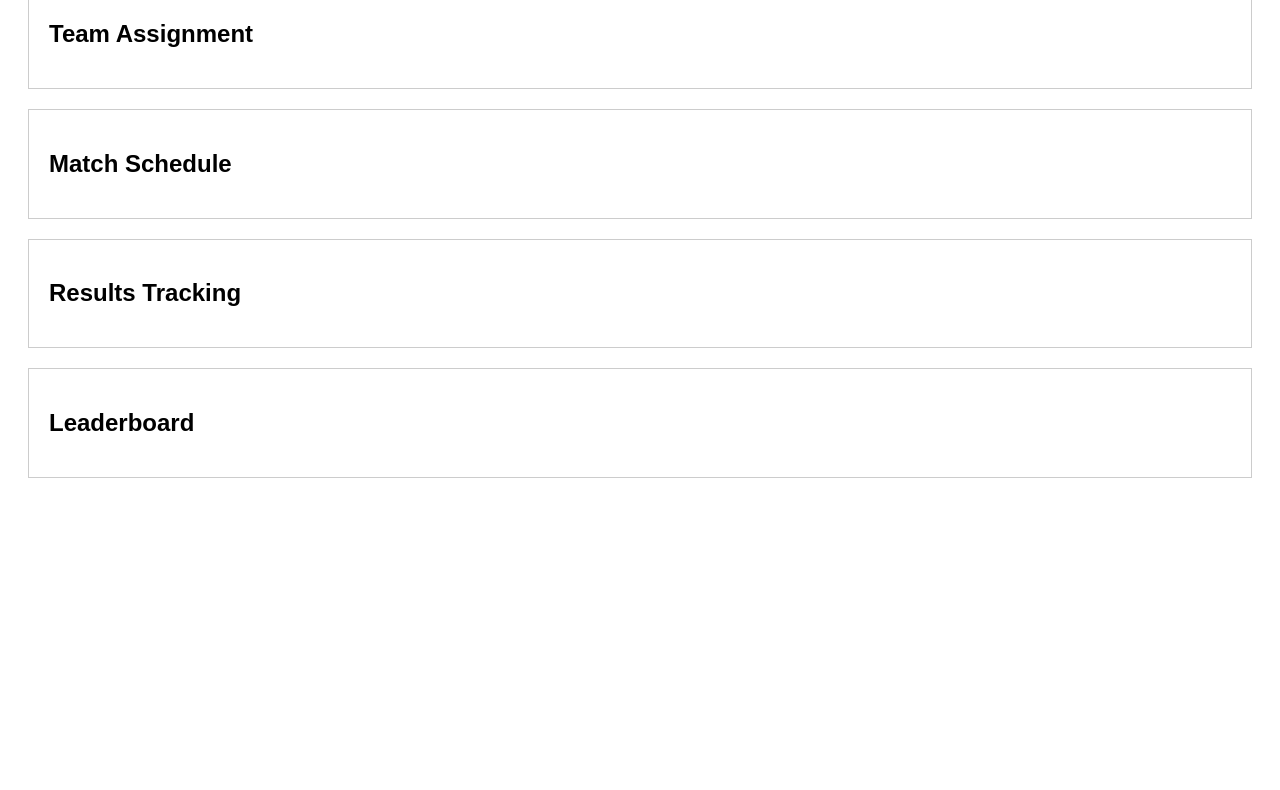
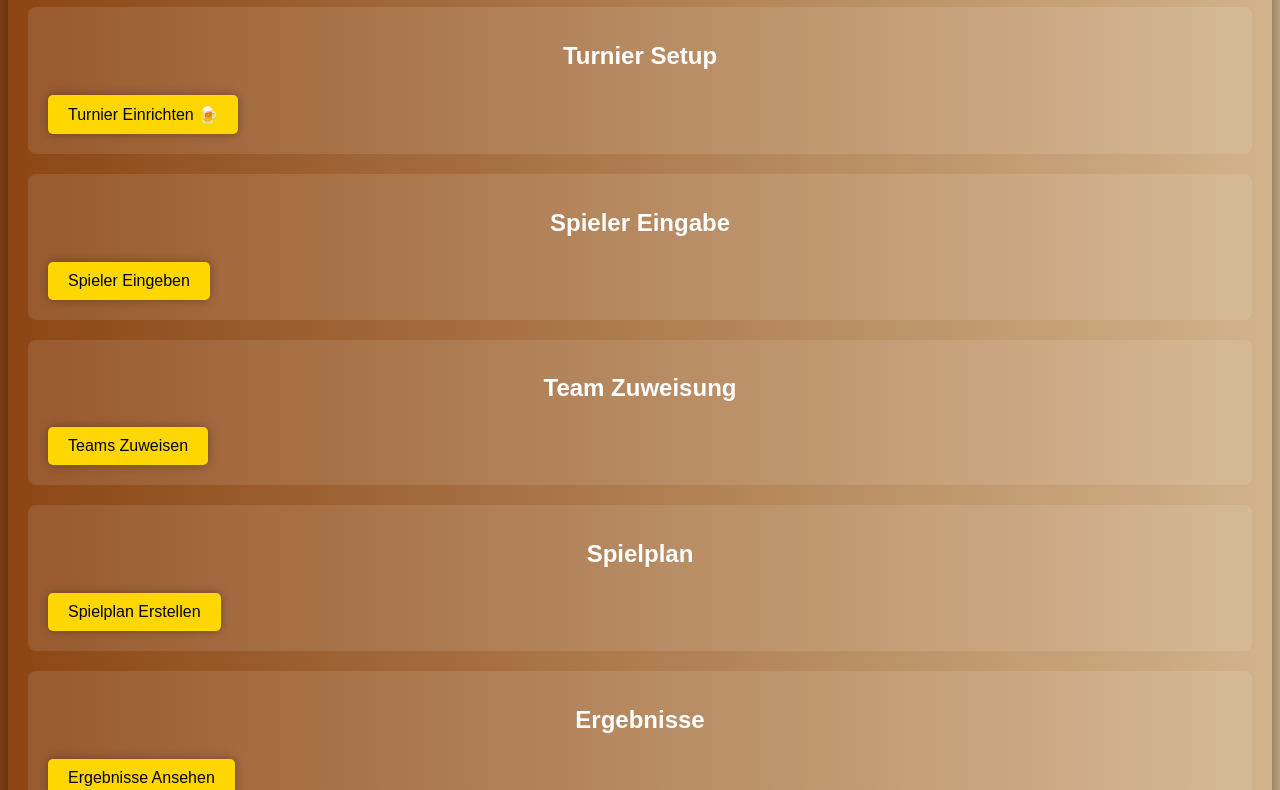
Before and after one commit to ttobitobsen-glitch/bierpong-turnier, a plain HTML site: page index.html in a window 1280 px wide. Shown: the part 101-891 px from the top of the page. Before the commit the page ends 800 px from the top, so only its background shows below. Drawn offline with Linux system fonts and the light colour scheme.

Commit message:
Update index.html with complete content for Bierpong tournament app

```diff
--- a/index.html
+++ b/index.html
@@ -1,62 +1,97 @@
 <!DOCTYPE html>
-<html lang="en">
+<html lang='de'>
 <head>
-    <meta charset="UTF-8">
-    <meta name="viewport" content="width=device-width, initial-scale=1.0">
-    <title>Bierpong Tournament Application</title>
+    <meta charset='UTF-8'>
+    <meta name='viewport' content='width=device-width, initial-scale=1.0'>
+    <title>Bierpong Turnier</title>
     <style>
-        body { font-family: Arial, sans-serif; }
-        #teamAssignment, #schedule, #results, #leaderboard { margin: 20px; padding: 20px; border: 1px solid #ccc; }
+        body {
+            font-family: 'Arial', sans-serif;
+            background: linear-gradient(to right, #8B4513, #D2B48C);
+            color: #FFF;
+            padding: 20px;
+            box-shadow: 0 0 20px rgba(0, 0, 0, 0.5);
+        }
+        h1, h2 {
+            text-align: center;
+        }
+        button {
+            background-color: #FFD700;
+            color: #000;
+            border: none;
+            padding: 10px 20px;
+            border-radius: 5px;
+            cursor: pointer;
+            font-size: 16px;
+            margin: 5px;
+            box-shadow: 0 0 10px rgba(0, 0, 0, 0.3);
+        }
+        button:hover {
+            background-color: #FFC107;
+        }
+        .section {
+            margin: 20px 0;
+            padding: 15px;
+            background-color: rgba(255, 255, 255, 0.1);
+            border-radius: 8px;
+        }
     </style>
 </head>
 <body>
-    <h1>Bierpong Tournament Application</h1>
-    <div id="teamAssignment">
-        <h2>Team Assignment</h2>
-        <!-- JavaScript will populate this section -->
+    <h1>Willkommen zum Bierpong Turnier!</h1>
+    <div class='section' id='setup'>
+        <h2>Turnier Setup</h2>
+        <button onclick='setupTournament()'>Turnier Einrichten 🍺</button>
     </div>
-    <div id="schedule">
-        <h2>Match Schedule</h2>
-        <!-- JavaScript will populate this section -->
+    <div class='section' id='playerInput'>
+        <h2>Spieler Eingabe</h2>
+        <button onclick='inputPlayers()'>Spieler Eingeben</button>
     </div>
-    <div id="results">
-        <h2>Results Tracking</h2>
-        <!-- JavaScript will populate this section -->
+    <div class='section' id='teamAssignment'>
+        <h2>Team Zuweisung</h2>
+        <button onclick='assignTeams()'>Teams Zuweisen</button>
     </div>
-    <div id="leaderboard">
-        <h2>Leaderboard</h2>
-        <!-- JavaScript will populate this section -->
+    <div class='section' id='schedule'>
+        <h2>Spielplan</h2>
+        <button onclick='createSchedule()'>Spielplan Erstellen</button>
     </div>
-
+    <div class='section' id='results'>
+        <h2>Ergebnisse</h2>
+        <button onclick='viewResults()'>Ergebnisse Ansehen</button>
+    </div>
+    <div class='section' id='leaderboard'>
+        <h2>Rangliste</h2>
+        <button onclick='viewLeaderboard()'>Rangliste Ansehen</button>
+    </div>
     <script>
-        const teams = [];
-        const results = [];
-
+        function setupTournament() {
+            // Local storage functionality to store tournament details
+            localStorage.setItem('tournament', 'Bierpong Turnier');
+            alert('Turnier erfolgreich eingerichtet!');
+        }
+        function inputPlayers() {
+            // Function to input player names
+            const players = prompt('Bitte geben Sie die Namen der Spieler ein, getrennt durch Kommas:');
+            localStorage.setItem('players', players);
+            alert('Spieler erfolgreich hinzugefügt!');
+        }
         function assignTeams() {
-            // Logic for team assignment
-            // Example: teams.push('Team A', 'Team B');
+            // Function to assign players to teams
+            const players = localStorage.getItem('players').split(',');
+            alert('Teams wurden erfolgreich zugewiesen: ' + JSON.stringify(players));
         }
-
-        function scheduleMatches() {
-            // Logic for scheduling matches
+        function createSchedule() {
+            // Function to create a schedule
+            alert('Spielplan wurde erstellt!');
         }
-
-        function trackResults() {
-            // Logic for tracking results
+        function viewResults() {
+            // Function to view results
+            alert('Ergebnisse anzeigen!');
         }
-
-        function updateLeaderboard() {
-            // Logic for updating the leaderboard
+        function viewLeaderboard() {
+            // Function to view leaderboard
+            alert('Rangliste anzeigen!');
         }
-
-        function init() {
-            assignTeams();
-            scheduleMatches();
-            trackResults();
-            updateLeaderboard();
-        }
-
-        init();
     </script>
 </body>
 </html>
```
